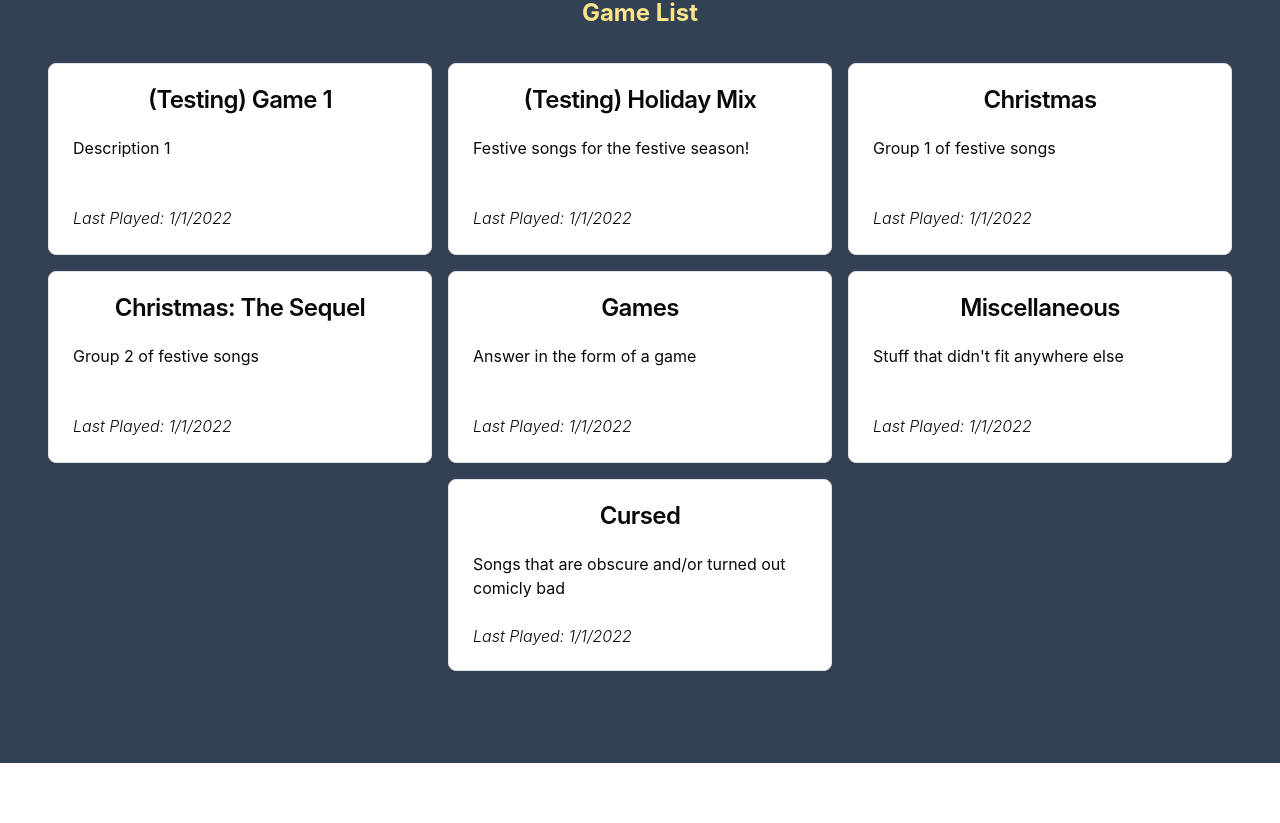
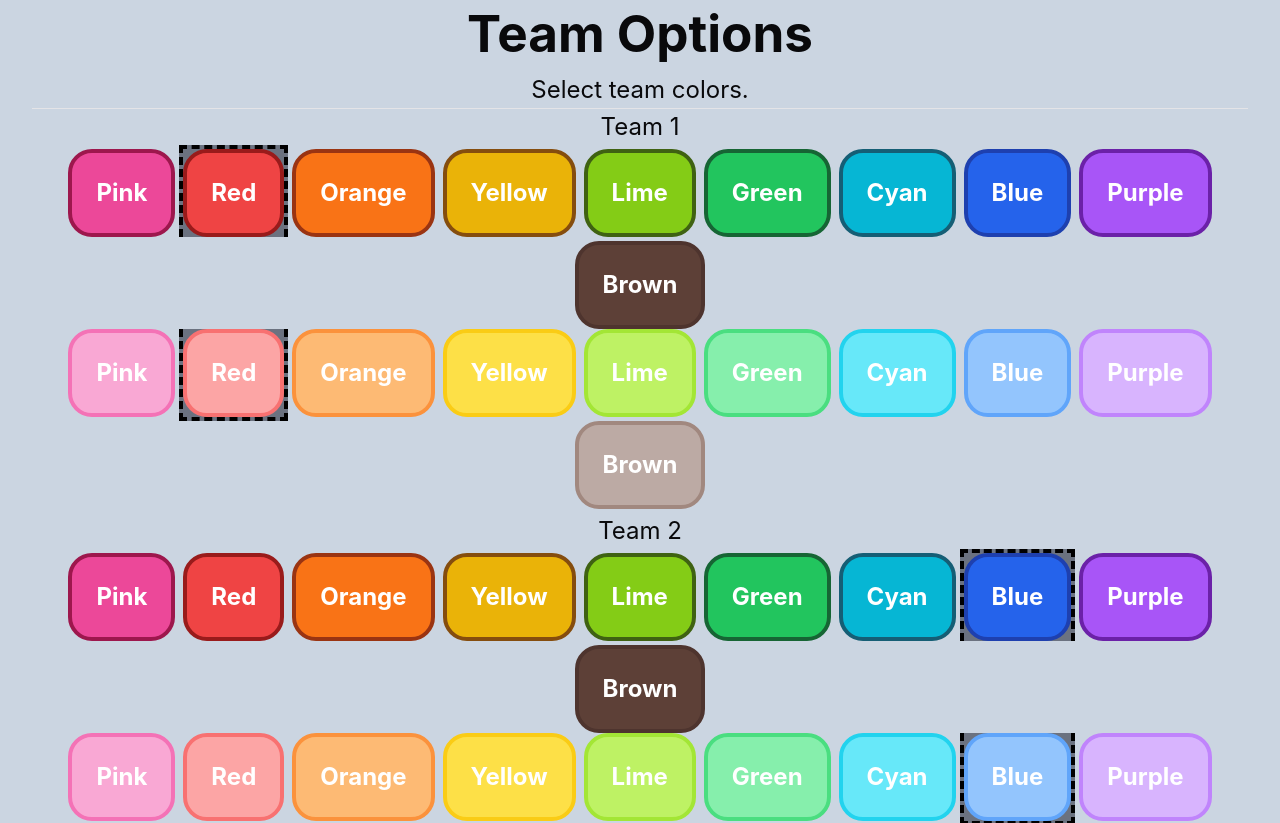
Before and after one commit to delbertina/CountdownShootout, a React (Vite) app: page / in a window 1280 px wide. Shown: the part 837-1660 px from the top of the page. Before the commit the page ends 1600 px from the top, so only its background shows below. Built offline with nearby package versions, Linux system fonts and the light colour scheme.

Commit message:
Add team options page - implement button handling later

```diff
--- a/src/App.tsx
+++ b/src/App.tsx
@@ -7,6 +7,7 @@ import { useGameStore } from "./store/gameStore";
 import { Toaster } from "./components/ui/toaster";
 import { useToast } from "./hooks/use-toast";
 import DebugDialog from "./components/debug-dialog";
+import TeamOptionsPage from "./pages/team-options-page";
 
 const App = () => {
   const currentGame = useGameStore((state) => state.currentGame);
@@ -65,6 +66,7 @@ const App = () => {
   return (
     <>
       <HomePage />
+      <TeamOptionsPage />
       {!currentGame && <GameListPage />}
       {currentGame && <GamePlayPage />}
       <Toaster />
--- a/src/components/shaded-indicator.tsx
+++ b/src/components/shaded-indicator.tsx
@@ -4,13 +4,15 @@ export interface ShadedIndicatorProps {
   isShaded: boolean;
   text: string;
   theme: TeamTheme;
+  onClick?: () => void;
 }
 
 const ShadedIndicator = (props: ShadedIndicatorProps) => {
   return (
     <div
+      onClick={props.onClick}
       className={
-        "flex-grow-0 flex-shrink-0 p-6 border-4 rounded-3xl font-bold text-2xl " +
+        "flex-grow-0 flex-shrink-0 p-6 border-4 rounded-3xl font-bold text-2xl select-none cursor-pointer " +
         (props.isShaded
           ? getShadedClass(props.theme)
           : getUnShadedClass(props.theme))
--- /dev/null
+++ b/src/pages/team-options-page.tsx
@@ -0,0 +1,88 @@
+import ShadedIndicator from "../components/shaded-indicator";
+import { useGameStore } from "../store/gameStore";
+import { TeamTheme } from "../types/theme_types";
+
+const TeamOptionsPage = () => {
+  const team1Theme = useGameStore((state) => state.team1Theme);
+  const team2Theme = useGameStore((state) => state.team2Theme);
+
+  return (
+    <div className="whole-screen flex flex-col justify-center bg-slate-300">
+      <h1 className="font-bold">Team Options</h1>
+      <h2>Select team colors.</h2>
+        <hr />
+        <h2>Team 1</h2>
+      <div className="flex flex-row flex-wrap justify-center">
+        {Object.values(TeamTheme).map((theme) => (
+            <div
+            className={
+              "padding-4 border-4 border-dashed border-b-0 " + (team1Theme === theme
+                ? "border-black bg-gray-500"
+                : "border-transparent")
+            }
+          >
+            <ShadedIndicator
+            text={theme}
+            theme={theme}
+            isShaded={true}
+          />
+          </div>
+        ))}
+      </div>
+      <div className="flex flex-row flex-wrap justify-center">
+        {Object.values(TeamTheme).map((theme) => (
+            <div
+            className={
+              "padding-4 border-4 border-dashed border-t-0 " + (team1Theme === theme
+                ? "border-black bg-gray-500"
+                : "border-transparent")
+            }
+          >
+            <ShadedIndicator
+            text={theme}
+            theme={theme}
+            isShaded={false}
+          />
+          </div>
+        ))}
+      </div>
+      <h2>Team 2</h2>
+      <div className="flex flex-row flex-wrap justify-center">
+        {Object.values(TeamTheme).map((theme) => (
+            <div
+            className={
+              "padding-4 border-4 border-dashed border-b-0 " + (team2Theme === theme
+                ? "border-black bg-gray-500"
+                : "border-transparent")
+            }
+          >
+            <ShadedIndicator
+            text={theme}
+            theme={theme}
+            isShaded={true}
+          />
+          </div>
+        ))}
+      </div>
+      <div className="flex flex-row flex-wrap justify-center">
+        {Object.values(TeamTheme).map((theme) => (
+            <div
+            className={
+              "padding-4 border-4 border-dashed border-t-0 " + (team2Theme === theme
+                ? "border-black bg-gray-500"
+                : "border-transparent")
+            }
+          >
+            <ShadedIndicator
+            text={theme}
+            theme={theme}
+            isShaded={false}
+          />
+          </div>
+        ))}
+      </div>
+    </div>
+  );
+};
+
+export default TeamOptionsPage;
```
Also changed, not shown: src/pages/home-page.tsx (+0 -23 lines).
